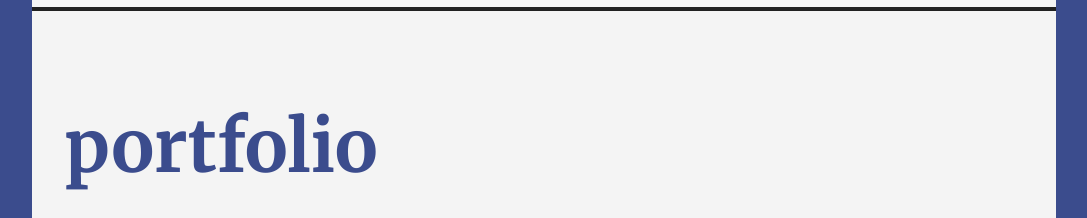
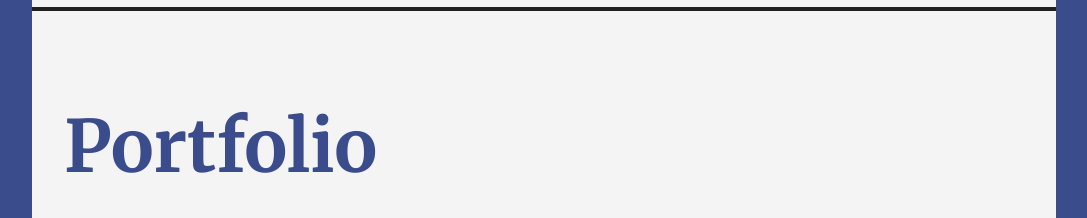
Before and after one commit to JunSeok0318/Jun, a plain HTML site: page index.html in a window 1280 px wide. Shown: the part 1640-1858 px from the top of the page, without its empty margins (96-1183 px from the left). Drawn offline with nearby package versions, Linux system fonts and the light colour scheme.

Commit message:
오타수정정

```diff
--- a/index.html
+++ b/index.html
@@ -138,7 +138,7 @@
     </section>
     <hr class="hr-strong" />
     <section class="portfolio">
-      <h1 class="title">portfolio</h1>
+      <h1 class="title">Portfolio</h1>
 
       <h2>협업 포트폴리오</h2>
 
@@ -363,7 +363,7 @@
       <hr class="hr-strong" />
 
       <h2>소리</h2>
-      <!-- <audio src="./assets/sounds/파일명"  controls="controls"></audio> -->
+      <!-- <audio src="./assets/audio/파일명"  controls="controls"></audio> -->
     </section>
   </body>
 </html>
```
